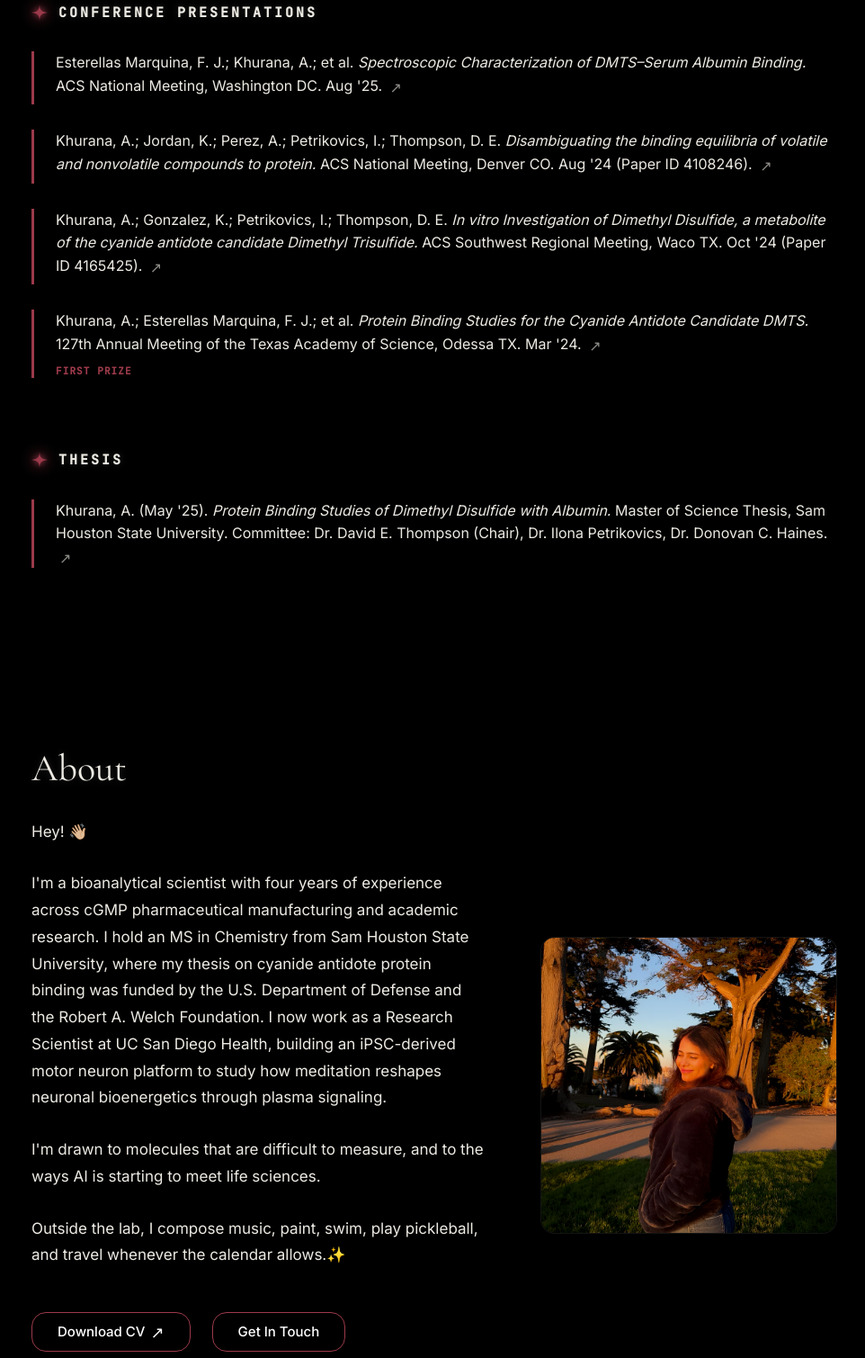
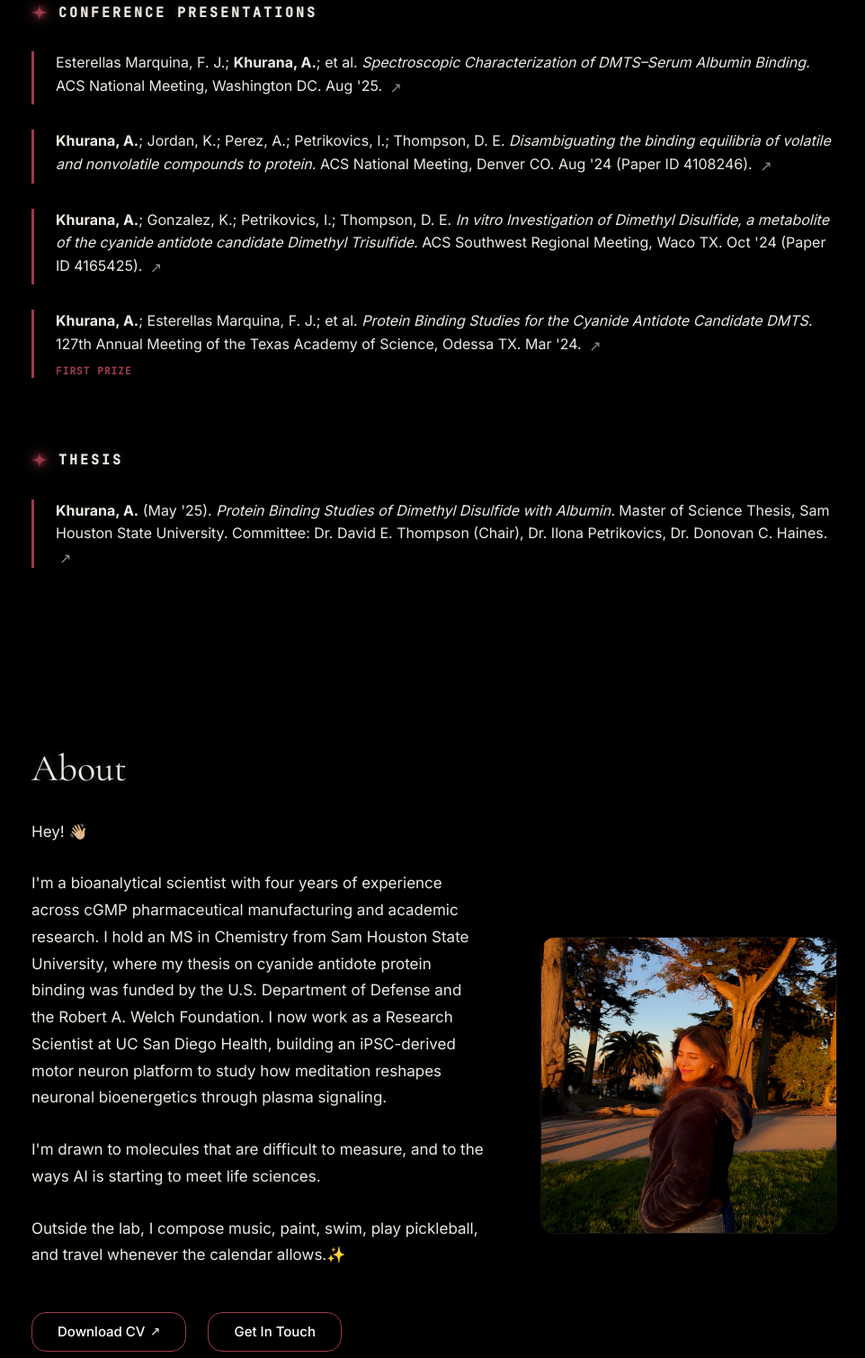
Before and after one commit to aashnikhurana/aashnikhurana.github.io, an Astro site: page / in a window 1280 px wide. Shown: the part 3991-5500 px from the top of the page at 90% size, without its empty margins (157-1119 px from the left). Built offline with nearby package versions, Linux system fonts and the light colour scheme; Astro itself is replaced by a stand-in of ours; a script that the page names is missing.

Commit message:
finale yayay

```diff
--- a/src/pages/index.astro
+++ b/src/pages/index.astro
@@ -604,7 +604,7 @@ import headshot from '../headshot.jpg'
             <div style="border-left: 3px solid var(--accent); padding-left: 24px; position: relative;">
               <p style="font-family: Inter, sans-serif; font-size: 16px; color: var(--text); line-height: 1.6; margin: 0 0 8px;">
                 <a href={pub.url} class="pub-link group" target="_blank" rel="noopener noreferrer">
-                  {pub.authors} <span style="font-style: italic;">{pub.title}.</span> {pub.venue}.
+                  <span set:html={pub.authors.replace('Khurana, A.', '<strong>Khurana, A.</strong>')} /> <span style="font-style: italic;">{pub.title}.</span> {pub.venue}.
                   <span class="inline-block transition-transform duration-300 group-hover:translate-x-1 group-hover:-translate-y-1 opacity-60 ml-1 relative top-[2px]">&nearr;</span>
                 </a>
               </p>
@@ -631,7 +631,7 @@ import headshot from '../headshot.jpg'
         <div style="border-left: 3px solid var(--accent); padding-left: 24px; position: relative;">
           <p style="font-family: Inter, sans-serif; font-size: 16px; color: var(--text); line-height: 1.6; margin: 0;">
             <a href="/docs/thesis.pdf" class="pub-link group" target="_blank" rel="noopener noreferrer">
-              Khurana, A. (May '25). <span style="font-style: italic;">Protein Binding Studies of Dimethyl Disulfide with Albumin.</span> Master of Science Thesis, Sam Houston State University. Committee: Dr. David E. Thompson (Chair), Dr. Ilona Petrikovics, Dr. Donovan C. Haines.
+              <strong>Khurana, A.</strong> (May '25). <span style="font-style: italic;">Protein Binding Studies of Dimethyl Disulfide with Albumin.</span> Master of Science Thesis, Sam Houston State University. Committee: Dr. David E. Thompson (Chair), Dr. Ilona Petrikovics, Dr. Donovan C. Haines.
               <span class="inline-block transition-transform duration-300 group-hover:translate-x-1 group-hover:-translate-y-1 opacity-60 ml-1 relative top-[2px]">&nearr;</span>
             </a>
           </p>
@@ -668,7 +668,7 @@ import headshot from '../headshot.jpg'
             rel="noopener noreferrer"
             class="touch-button"
           >
-            Download CV <span class="cv-arrow" style="font-size: 18px; margin-left: 6px; transition: transform 400ms var(--easing);">↗</span>
+            Download CV <span class="cv-arrow">↗</span>
           </a>
 
           <a
@@ -742,6 +742,17 @@ import headshot from '../headshot.jpg'
     color: var(--accent); /* Text turns pink */
     box-shadow: 0 0 25px rgba(155, 58, 74, 0.25);
   }
+
+  .touch-button .cv-arrow {
+    font-size: 0.9em;
+    margin-left: 0.35rem;
+    line-height: 1;
+    display: inline-flex;
+    align-items: center;
+    justify-content: center;
+    transition: transform 400ms var(--easing), opacity 400ms var(--easing);
+  }
+
   .touch-button:hover .cv-arrow {
     opacity: 1;
   }
```
